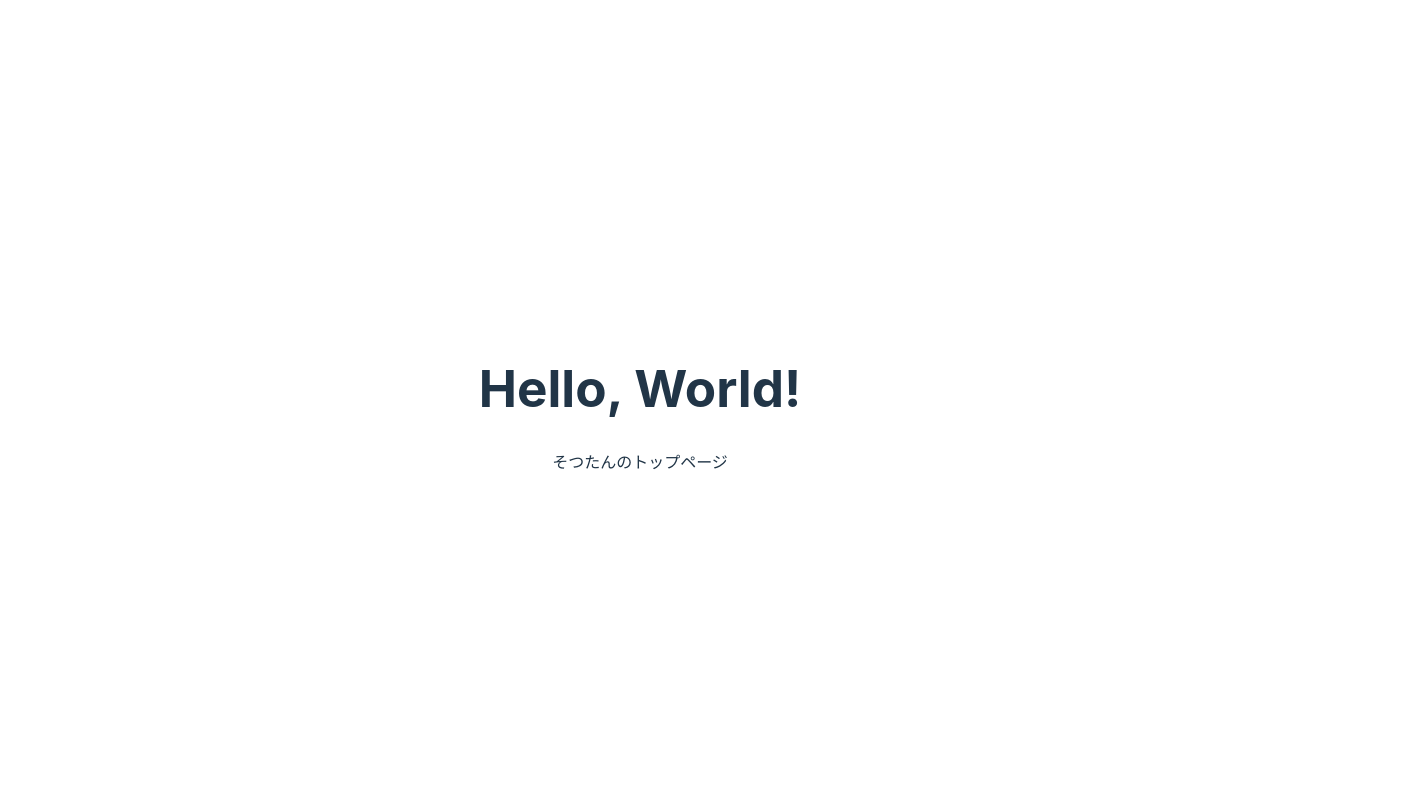
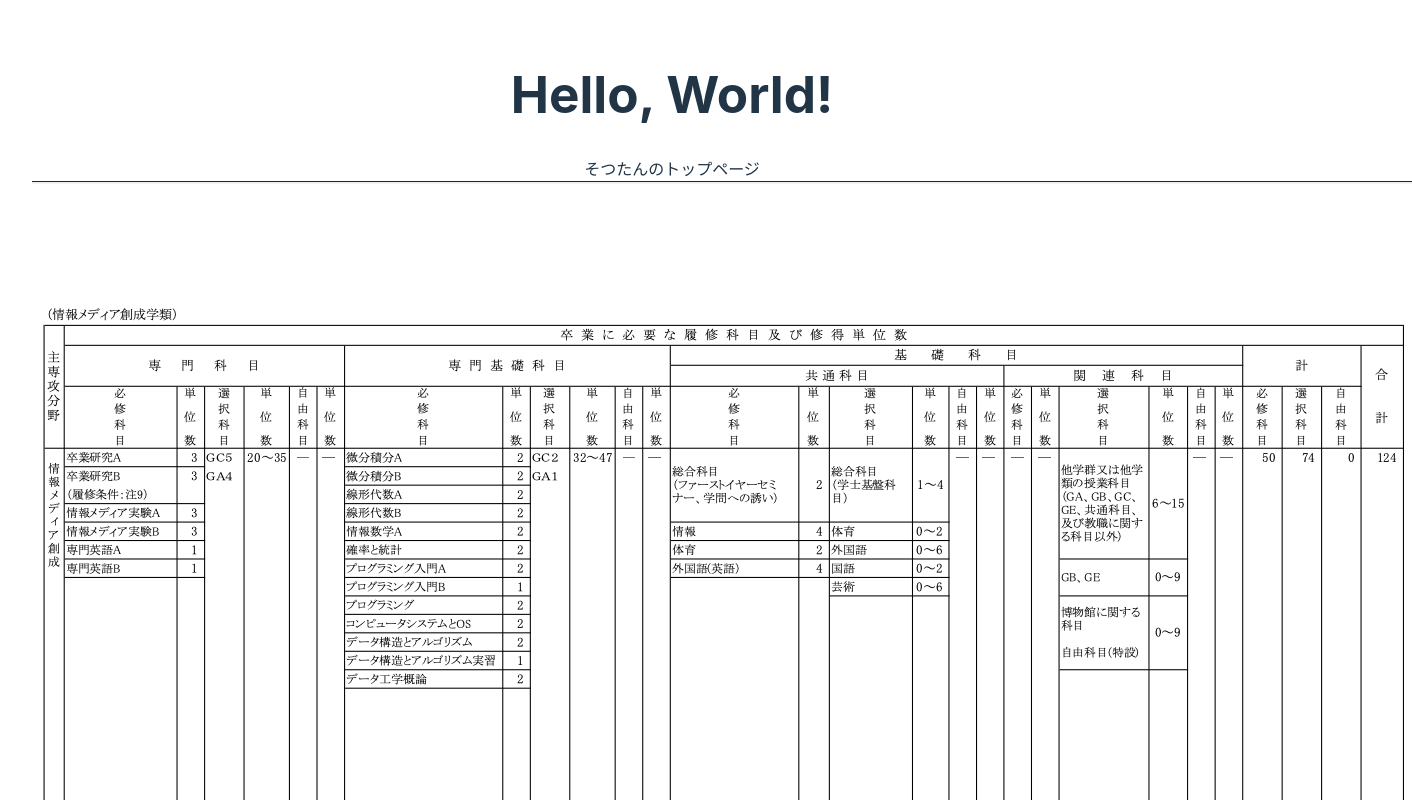
Before and after one commit to blue031415/Sotsutan, a React (Vite) app: page / in a window 1280 px wide. Shown: the top 800 px of the page, 1412 px wide, since content can reach past the window. Built offline with nearby package versions, Linux system fonts and the light colour scheme.

Commit message:
マストの写真追加

```diff
--- a/src/App.tsx
+++ b/src/App.tsx
@@ -7,6 +7,7 @@ function App() {
     <>
       <h1>Hello, World!</h1>
       そつたんのトップページ
+      <img src="assets/mast24.png" alt="mastの卒業要覧"></img>
     </>
   );
 }
```
Also changed, not shown: assets/mast24.png (added).
